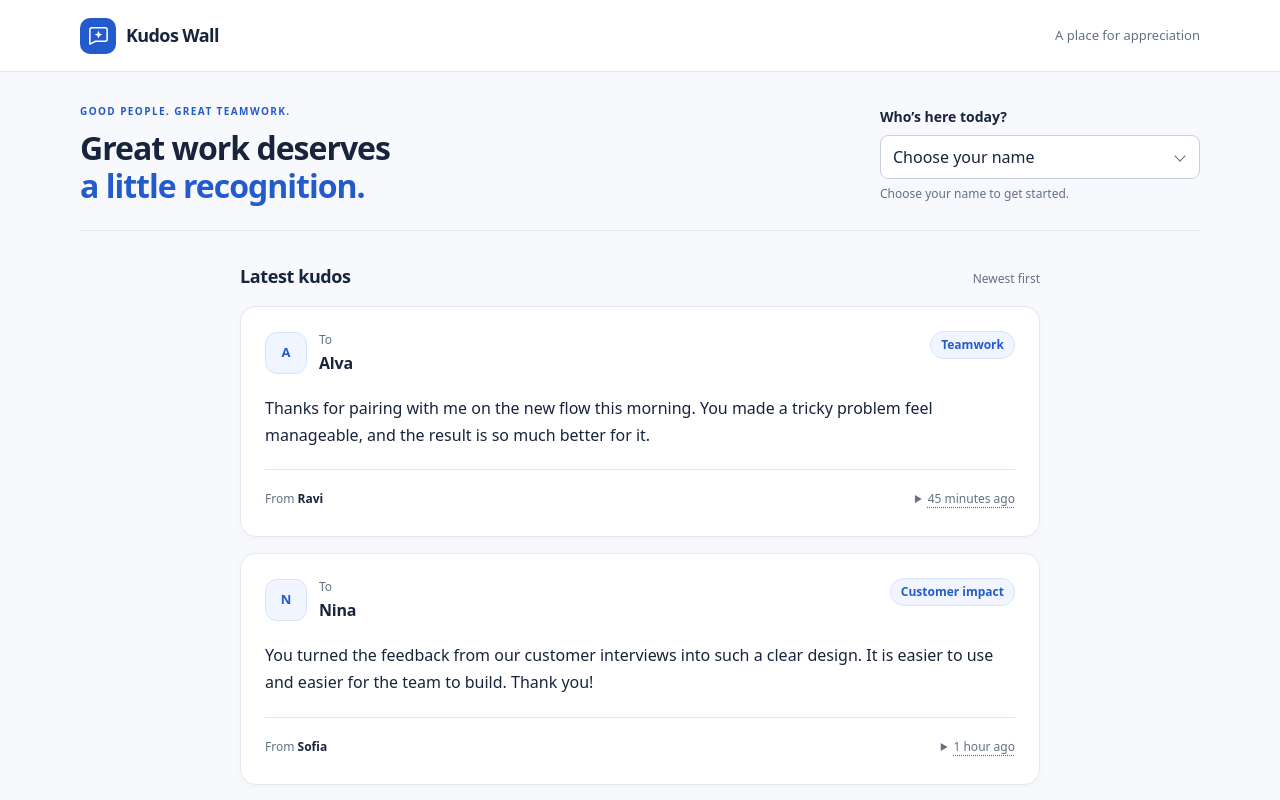
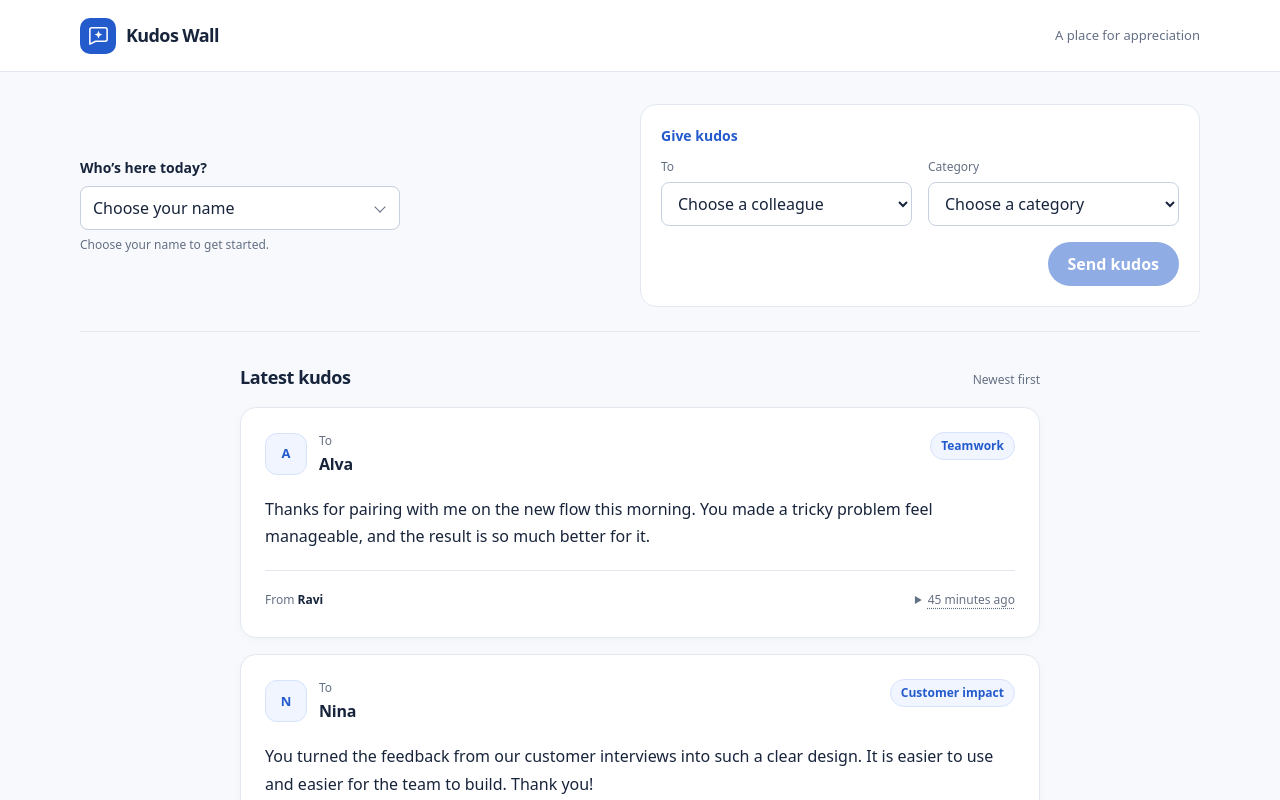
Before and after one commit to JesperForefront/TechEvolution-HT26-Grupp-4, a React (Vite) app: page / in a window 1280 px wide. Shown: the top 800 px of the page. Built offline with nearby package versions, Linux system fonts and the light colour scheme.

Commit message:
Implement Kudos feature with composer for sending kudos and update architecture documentation

```diff
--- a/src/app/App.module.css
+++ b/src/app/App.module.css
@@ -35,6 +35,7 @@
 }
 
 .brandName {
+  margin: 0;
   font-size: 18px;
   font-weight: 750;
   letter-spacing: -0.6px;
@@ -61,31 +62,6 @@
   border-bottom: 1px solid var(--color-border);
 }
 
-.introduction {
-  min-width: 0;
-}
-
-.eyebrow {
-  margin: 0 0 10px;
-  color: var(--color-accent);
-  font-size: 10px;
-  font-weight: 750;
-  letter-spacing: 1.4px;
-  text-transform: uppercase;
-}
-
-.introduction h1 {
-  margin: 0;
-  font-size: clamp(24px, 3vw, 32px);
-  font-weight: 750;
-  letter-spacing: -1px;
-  line-height: 1.2;
-}
-
-.introduction h1 span {
-  color: var(--color-accent);
-}
-
 @media (max-width: 640px) {
   .header {
     min-height: 64px;
--- a/src/app/App.tsx
+++ b/src/app/App.tsx
@@ -2,12 +2,15 @@ import { useState } from 'react'
 import type { Colleague } from '../features/colleagues/colleague'
 import { colleagues } from '../features/colleagues/colleagues'
 import { CurrentUserSelector } from '../features/current-user/CurrentUserSelector'
+import { KudosComposer } from '../features/kudos/KudosComposer'
 import { KudosFeed } from '../features/kudos/KudosFeed'
+import type { Kudos } from '../features/kudos/kudos'
 import { sampleKudos } from '../features/kudos/kudos-data'
 import styles from './App.module.css'
 
 function App() {
   const [currentUserId, setCurrentUserId] = useState<Colleague['id'] | null>(null)
+  const [kudos, setKudos] = useState<readonly Kudos[]>(sampleKudos)
 
   return (
     <div className={styles.page}>
@@ -24,29 +27,25 @@ function App() {
               <path d="m12 7 1.2 2.8L16 11l-2.8 1.2L12 15l-1.2-2.8L8 11l2.8-1.2Z" fill="currentColor" />
             </svg>
           </span>
-          <span className={styles.brandName}>Kudos Wall</span>
+          <h1 className={styles.brandName}>Kudos Wall</h1>
         </div>
         <span className={styles.headerNote}>A place for appreciation</span>
       </header>
 
       <main className={styles.main}>
         <div className={styles.boardHeader}>
-          <div className={styles.introduction}>
-            <p className={styles.eyebrow}>Good people. Great teamwork.</p>
-            <h1>
-              Great work deserves
-              <br />
-              <span>a little recognition.</span>
-            </h1>
-          </div>
-
           <CurrentUserSelector
             colleagues={colleagues}
             currentUserId={currentUserId}
             onCurrentUserChange={setCurrentUserId}
           />
+          <KudosComposer
+            colleagues={colleagues}
+            currentUserId={currentUserId}
+            onSend={(newKudos) => setKudos((current) => [newKudos, ...current])}
+          />
         </div>
-        <KudosFeed kudos={sampleKudos} colleagues={colleagues} />
+        <KudosFeed kudos={kudos} colleagues={colleagues} />
       </main>
     </div>
   )
--- a/src/features/kudos/KudosCard.module.css
+++ b/src/features/kudos/KudosCard.module.css
@@ -68,7 +68,7 @@
 }
 
 .message {
-  margin: 20px 0;
+  margin: 20px 0 0;
   font-size: 16px;
   line-height: 1.7;
   overflow-wrap: anywhere;
@@ -76,6 +76,7 @@
 }
 
 .footer {
+  margin-top: 20px;
   display: flex;
   align-items: flex-start;
   justify-content: space-between;
--- a/src/features/kudos/KudosCard.tsx
+++ b/src/features/kudos/KudosCard.tsx
@@ -31,7 +31,7 @@ export function KudosCard({ kudos, hasSenderLeft, hasRecipientLeft, now }: Kudos
         <span className={styles.category}>{kudosCategoryLabels[kudos.category]}</span>
       </header>
 
-      <p className={styles.message}>{kudos.message}</p>
+      {kudos.message && <p className={styles.message}>{kudos.message}</p>}
 
       <footer className={styles.footer}>
         <div className={styles.sender}>
--- /dev/null
+++ b/src/features/kudos/KudosComposer.module.css
@@ -0,0 +1,94 @@
+.composer {
+  width: 100%;
+  max-width: 560px;
+  min-width: 0;
+  padding: 20px;
+  border: 1px solid var(--color-border);
+  border-radius: 16px;
+  background: var(--color-surface);
+}
+
+.heading {
+  margin: 0 0 12px;
+  color: var(--color-accent);
+  font-size: 14px;
+  font-weight: 650;
+}
+
+.fields {
+  display: grid;
+  grid-template-columns: repeat(2, minmax(0, 1fr));
+  gap: 16px;
+}
+
+.field {
+  min-width: 0;
+}
+
+.field label {
+  display: block;
+  margin-bottom: 6px;
+  color: var(--color-text-muted);
+  font-size: 12px;
+}
+
+.field select {
+  width: 100%;
+  min-height: 44px;
+  padding: 9px 12px;
+  border: 1px solid var(--color-input-border);
+  border-radius: 8px;
+  background: var(--color-surface);
+  color: var(--color-text);
+  cursor: pointer;
+  font-size: 16px;
+}
+
+.field select:hover:not(:disabled) {
+  border-color: var(--color-accent);
+}
+
+.field select:disabled {
+  background: var(--color-background);
+  color: var(--color-text-muted);
+  cursor: not-allowed;
+  opacity: 1;
+}
+
+.actions {
+  display: flex;
+  justify-content: flex-end;
+  margin-top: 16px;
+}
+
+.sendButton {
+  min-height: 44px;
+  padding: 10px 20px;
+  border: 0;
+  border-radius: 999px;
+  background: var(--color-accent);
+  color: var(--color-surface);
+  font-weight: 650;
+  cursor: pointer;
+}
+
+.sendButton:hover:not(:disabled) {
+  filter: brightness(0.9);
+}
+
+.sendButton:disabled {
+  cursor: not-allowed;
+  opacity: 0.5;
+}
+
+@media (max-width: 900px) {
+  .fields {
+    grid-template-columns: 1fr;
+  }
+}
+
+@media (max-width: 640px) {
+  .composer {
+    max-width: none;
+  }
+}
--- /dev/null
+++ b/src/features/kudos/KudosComposer.tsx
@@ -0,0 +1,84 @@
+import { useId, useState } from 'react'
+import type { Colleague } from '../colleagues/colleague'
+import { kudosCategoryLabels, type Kudos, type KudosCategory } from './kudos'
+import styles from './KudosComposer.module.css'
+
+interface KudosComposerProps {
+  colleagues: readonly Colleague[]
+  currentUserId: Colleague['id'] | null
+  onSend: (kudos: Kudos) => void
+}
+
+export function KudosComposer({ colleagues, currentUserId, onSend }: KudosComposerProps) {
+  const id = useId()
+  const [recipientId, setRecipientId] = useState<Colleague['id']>('')
+  const [category, setCategory] = useState<KudosCategory | ''>('')
+  const hasColleagues = colleagues.length > 0
+  const sender = colleagues.find((colleague) => colleague.id === currentUserId)
+  const recipient = colleagues.find((colleague) => colleague.id === recipientId)
+  const canSend = Boolean(sender && recipient && category)
+
+  function handleSend() {
+    if (!sender || !recipient || !category) return
+
+    onSend({
+      id: crypto.randomUUID(),
+      from: sender.id,
+      to: recipient.id,
+      fromFirstName: sender.name.split(' ')[0],
+      toFirstName: recipient.name.split(' ')[0],
+      message: '',
+      category,
+      createdAt: new Date().toISOString(),
+    })
+    setRecipientId('')
+    setCategory('')
+  }
+
+  return (
+    <form
+      className={styles.composer}
+      aria-labelledby={`${id}-heading`}
+      onSubmit={(event) => {
+        event.preventDefault()
+        handleSend()
+      }}
+    >
+      <h2 className={styles.heading} id={`${id}-heading`}>Give kudos</h2>
+      <div className={styles.fields}>
+        <div className={styles.field}>
+          <label htmlFor={`${id}-recipient`}>To</label>
+          <select
+            id={`${id}-recipient`}
+            value={recipientId}
+            disabled={!hasColleagues}
+            onChange={(event) => setRecipientId(event.currentTarget.value)}
+          >
+            <option value="" disabled>
+              {hasColleagues ? 'Choose a colleague' : 'No colleagues available'}
+            </option>
+            {colleagues.map((colleague) => (
+              <option key={colleague.id} value={colleague.id}>{colleague.name}</option>
+            ))}
+          </select>
+        </div>
+        <div className={styles.field}>
+          <label htmlFor={`${id}-category`}>Category</label>
+          <select
+            id={`${id}-category`}
+            value={category}
+            onChange={(event) => setCategory(event.currentTarget.value as KudosCategory)}
+          >
+            <option value="" disabled>Choose a category</option>
+            {Object.entries(kudosCategoryLabels).map(([value, label]) => (
+              <option key={value} value={value}>{label}</option>
+            ))}
+          </select>
+        </div>
+      </div>
+      <div className={styles.actions}>
+        <button className={styles.sendButton} type="submit" disabled={!canSend}>Send kudos</button>
+      </div>
+    </form>
+  )
+}
```
Also changed, not shown: .ai/architecture.md, .ai/domain-model.md, data/README.md, 1 other file (tests, documents, lock files or other folders).
